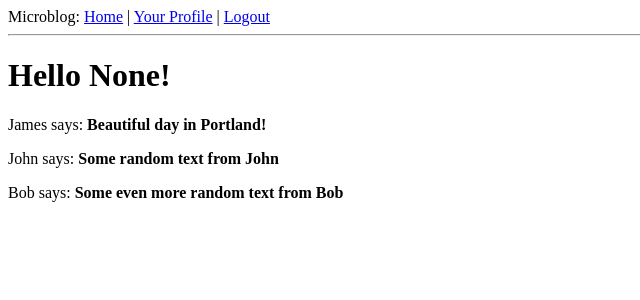
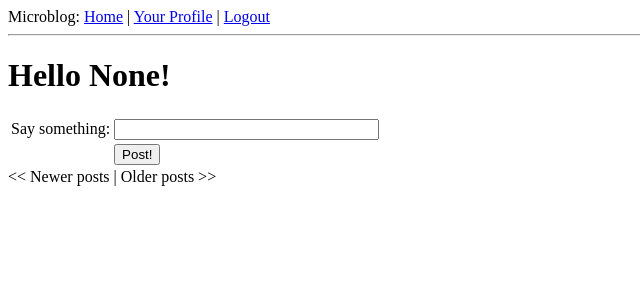
Before and after one commit to zac-robinson/microblog, a Flask app: page / in a window 1280 px wide. Shown: the top 300 px of the page, without its empty margins (0-640 px from the left). Run offline with Flask 2, Linux system fonts and the light colour scheme; a user stored in the database is signed in; data comes from the database, SQL or seed files in the repository; data that the repository does not hold is empty; parts of the project's set-up code (start-up, migrations or seed data) failed here and were passed over.

Commit message:
Complete chapter 9: Use real posts from DB

```diff
--- a/app/forms.py
+++ b/app/forms.py
@@ -27,3 +27,7 @@
             self.nickname.errors.append('This nickname is already in use. Please choose another')
             return False
         return True
+
+
+class PostForm(FlaskForm):
+    post = StringField('post', validators=[DataRequired()])
--- a/app/templates/index.html
+++ b/app/templates/index.html
@@ -1,7 +1,32 @@
 {% extends "base.html" %}
 {% block content %}
-    <h1>Hello {{ user.nickname }}!</h1>
-    {% for post in posts %}
-    <div><p>{{ post.author.nickname }} says: <b>{{ post.body }}</b></p></div>
+    <h1>Hello {{ g.user.nickname }}!</h1>
+    <form action="" method="post" name="post">
+        {{ form.hidden_tag() }}
+        <table>
+            <tr>
+                <td>Say something:</td>
+                <td>{{ form.post(size=30, maxlength=140) }}</td>
+                <td>
+                    {% for error in form.post.errors %}
+                    <span style="color: red">[{{ error }}</span><br>
+                    {% endfor %}
+                </td>
+            </tr>
+            <tr>
+                <td></td>
+                <td><input type="submit" value="Post!"></td>
+                <td></td>
+            </tr>
+        </table>
+    </form>
+    <!-- Posts in a paginate object -->
+    {% for post in posts.items %}
+        {% include 'post.html' %}
+        <div><p>{{ post.author.nickname }} says: <b>{{ post.body }}</b></p></div>
     {% endfor %}
+    {% if posts.has_prev %}<a href="{{ url_for('index', page=posts.prev_num) }}">&lt;&lt; Newer posts</a>
+    {% else %}&lt;&lt; Newer posts{% endif %} |
+    {% if posts.has_next %}<a href="{{ url_for('index', page=posts.next_num) }}")>Older posts &gt;&gt;</a>
+    {% else %}Older posts &gt;&gt;{% endif %}
 {% endblock %}
--- a/app/views.py
+++ b/app/views.py
@@ -1,33 +1,28 @@
 from flask import render_template, flash, redirect, session, url_for, request, g
 from flask_login import login_user, logout_user, current_user, login_required
 from app import app, db, lm, oid
-from .forms import LoginForm, EditForm
-from .models import User
+from .forms import LoginForm, EditForm, PostForm
+from .models import User, Post
 from datetime import datetime
+from config import POSTS_PER_PAGE
 
 
-@app.route('/')
-@app.route('/index')
+@app.route('/', methods=['GET', 'POST'])
+@app.route('/index', methods=['GET', 'POST'])
+@app.route('/index/<int:page>', methods=['GET', 'POST'])
 @login_required
-def index():
-    user = g.user
-    posts = [
-        {
-            'author': {'nickname': 'James'},
-            'body': 'Beautiful day in Portland!'
-        },
-        {
-            'author': {'nickname': 'John'},
-            'body': 'Some random text from John'
-        },
-        {
-            'author': {'nickname': 'Bob'},
-            'body': 'Some even more random text from Bob'
-        }
-    ]
+def index(page=1):
+    form = PostForm()
+    if form.validate_on_submit():
+        post = Post(body=form.post.data, timestamp=datetime.utcnow(), author=g.user)
+        db.session.add(post)
+        db.session.commit()
+        flash('Your post is now live!')
+        return redirect(url_for('index'))
+    posts = g.user.followed_posts().paginate(page, POSTS_PER_PAGE, False)
     return render_template('index.html',
                            title='Home',
-                           user=user,
+                           form=form,
                            posts=posts)
 
 
@@ -53,16 +48,14 @@
 
 
 @app.route('/user/<nickname>')
+@app.route('/user/<nickname>/<int:page>')
 @login_required
-def user(nickname):
+def user(nickname, page=1):
     user = User.query.filter_by(nickname=nickname).first()
     if user is None:
         flash('User %s not found' % nickname)
         return redirect(url_for('index'))
-    posts = [
-        {'author': user, 'body': 'First post'},
-        {'author': user, 'body': 'Second post'},
-    ]
+    posts = user.posts.paginate(page, POSTS_PER_PAGE, False)
     return render_template('user.html',
                            user=user,
                            posts=posts)
--- a/config.py
+++ b/config.py
@@ -23,3 +23,6 @@
 
 # admin list
 ADMINS = ['zacrobinson1992@gmail.com']
+
+#pagination
+POSTS_PER_PAGE = 3
```
Also changed, not shown: app/templates/user.html (+8 -1 lines).
